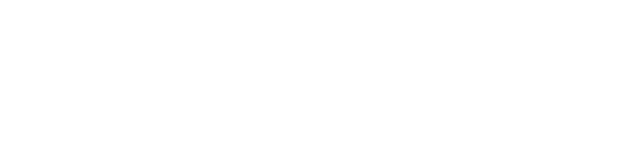
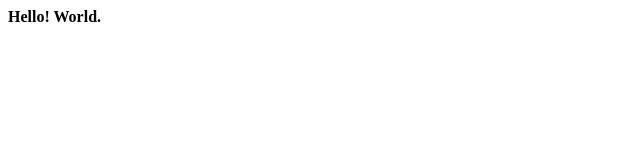
Before and after one commit to victtorhenr/programadorweb, a plain HTML site: page index.html in a window 1280 px wide. Shown: the whole page, without its empty margins (0-640 px from the left). Drawn offline with Linux system fonts and the light colour scheme.

Commit message:
inclusao de titulo na pagina

```diff
--- a/index.html
+++ b/index.html
@@ -5,6 +5,8 @@
         <meta charset="utf-8">
     </head>
 <body>
+
+        <h4> Hello! World. </h4>
 </body>
 
 
```
